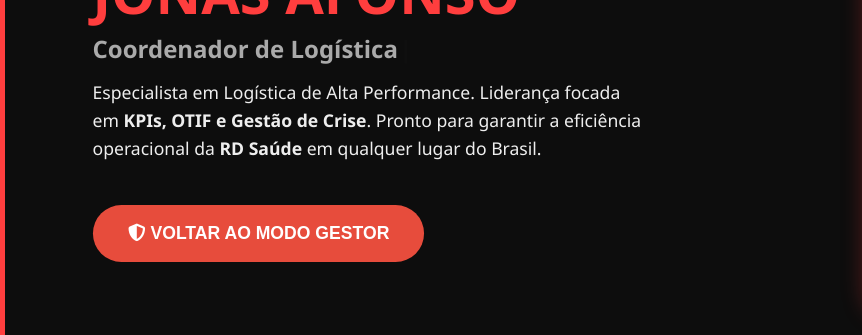
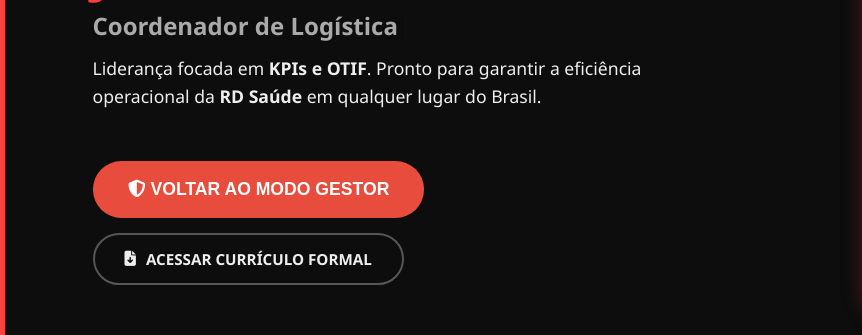
Before and after one commit to YmerLy/curriculo-logistica-jonas-rd-saude, a plain HTML site: page index.html in a window 1280 px wide. Both pictures are taken after a click on the button "E SE O PLANO FALHAR?". Shown: the part 193-528 px from the top of the page, 0-862 px from the left. Drawn offline with nearby package versions, Linux system fonts and the light colour scheme.

Commit message:
Update index.html

```diff
--- a/index.html
+++ b/index.html
@@ -498,6 +498,57 @@
         body.tactical-active .status-label {
             color: var(--tactical-accent);
         }
+
+        /* Container dos botões em coluna */
+        .actions-container {
+            display: flex;
+            flex-direction: column;
+            align-items: flex-start;
+            /* Alinha os botões à esquerda */
+            gap: 15px;
+            /* Espaço entre os botões */
+            margin-top: 25px;
+        }
+
+        /* Novo estilo para o botão de Currículo */
+        .btn-cv {
+            background-color: var(--primary);
+            /* Azul Corporativo */
+            color: white;
+            text-decoration: none;
+            padding: 12px 30px;
+            font-size: 0.95rem;
+            font-weight: bold;
+            border-radius: 50px;
+            display: inline-flex;
+            align-items: center;
+            gap: 10px;
+            transition: all 0.3s ease;
+            box-shadow: 0 4px 15px rgba(0, 74, 153, 0.2);
+            border: 2px solid transparent;
+        }
+
+        .btn-cv:hover {
+            background-color: var(--accent);
+            /* Muda para amarelo no hover para destaque */
+            color: var(--primary);
+            transform: translateY(-3px);
+            box-shadow: 0 6px 20px rgba(0, 0, 0, 0.1);
+        }
+
+        /* Ajuste do botão no MODO TÁTICO */
+        body.tactical-active .btn-cv {
+            background-color: transparent;
+            color: #eee;
+            border-color: rgba(255, 255, 255, 0.3);
+            box-shadow: none;
+        }
+
+        body.tactical-active .btn-cv:hover {
+            background-color: #eee;
+            color: var(--tactical-bg);
+            border-color: #eee;
+        }
     </style>
 </head>
 
@@ -511,13 +562,18 @@
                 <div id="typewriter"></div>
 
                 <p style="font-size: 1.1rem; max-width: 550px;">
-                    Especialista em Logística de Alta Performance. Liderança focada em <strong>KPIs, OTIF e Gestão de
-                        Crise</strong>.
+                    Liderança focada em <strong>KPIs e OTIF</strong>.
                     Pronto para garantir a eficiência operacional da <strong>RD Saúde</strong> em qualquer lugar do
                     Brasil.
                 </p>
 
-                <button class="btn-pressure" onclick="toggleTactical()">E SE O PLANO FALHAR?</button>
+                <div class="actions-container">
+                    <button class="btn-pressure" onclick="toggleTactical()">E SE O PLANO FALHAR?</button>
+
+                    <a href="curriculo.html" class="btn-cv" target="_blank">
+                        <i class="fas fa-file-download"></i> ACESSAR CURRÍCULO FORMAL
+                    </a>
+                </div>
             </div>
 
             <div class="photo-frame">
```
